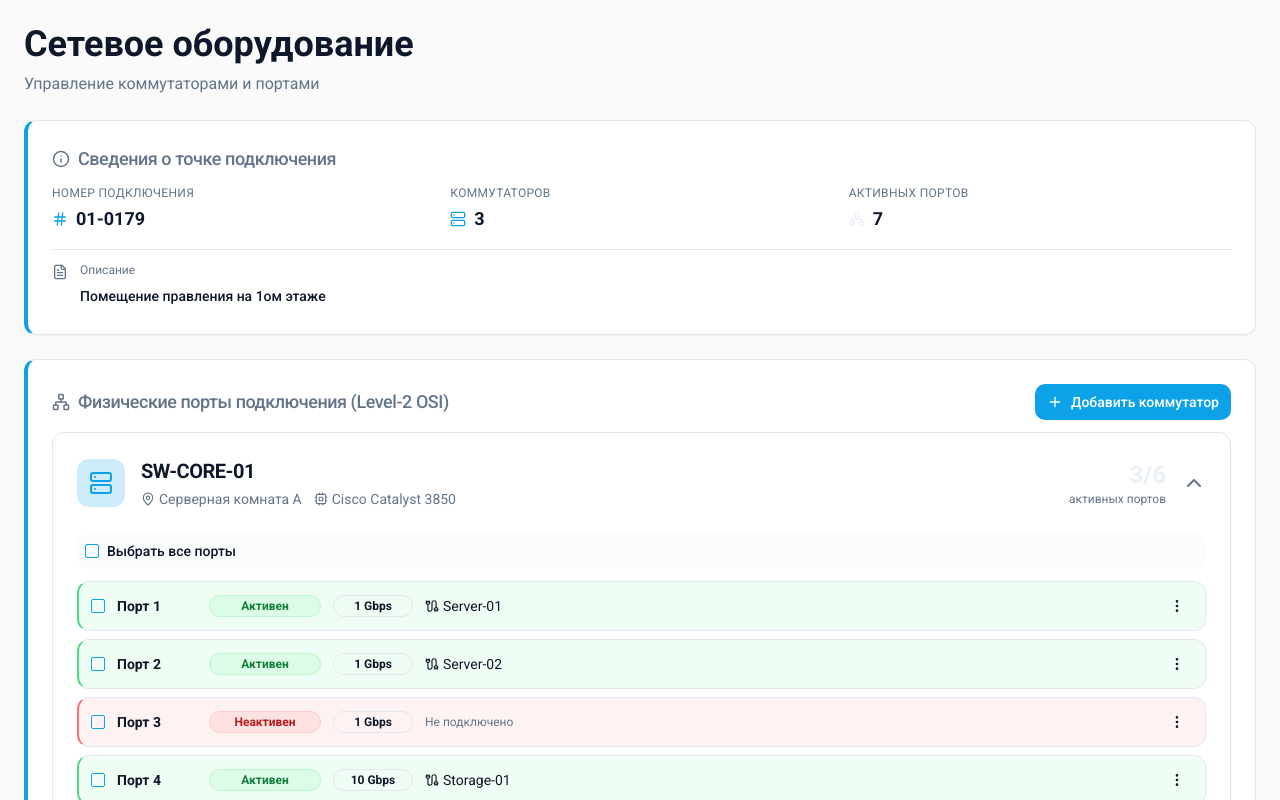
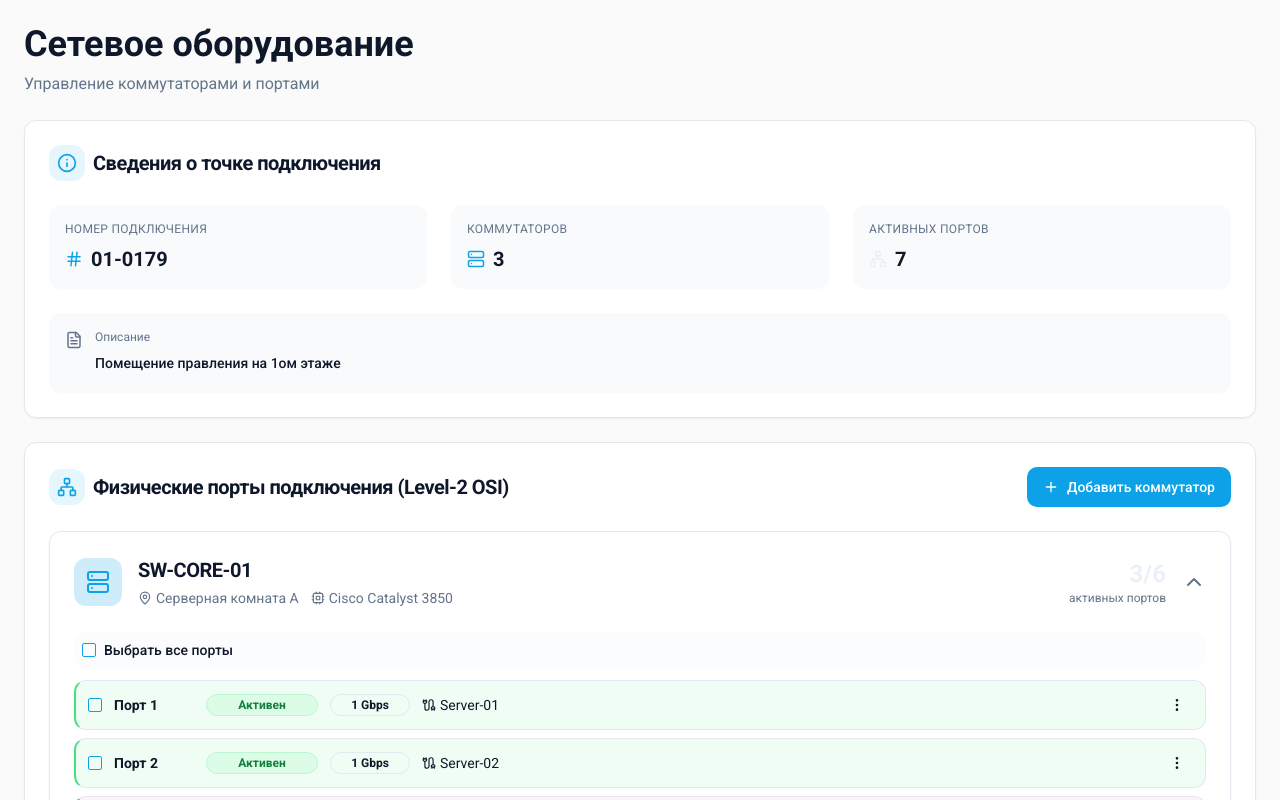
Before and after one commit to pr-poehali-dev/interface-port-display, a React (Vite) app: page / in a window 1280 px wide. Shown: the top 800 px of the page. Built offline with nearby package versions, Linux system fonts and the light colour scheme.

Commit message:
Переделай дизайн боковой границы

```diff
--- a/src/pages/Index.tsx
+++ b/src/pages/Index.tsx
@@ -318,45 +318,47 @@ const Index = () => {
           </div>
         </div>
 
-        <Card className="border-l-4 border-l-primary">
-          <CardHeader className="pb-3">
-            <CardTitle className="text-lg flex items-center gap-2 text-muted-foreground font-medium">
-              <Icon name="Info" size={18} />
+        <Card>
+          <CardHeader>
+            <CardTitle className="text-xl flex items-center gap-2">
+              <div className="p-2 rounded-lg bg-primary/10">
+                <Icon name="Info" size={20} className="text-primary" />
+              </div>
               Сведения о точке подключения
             </CardTitle>
           </CardHeader>
-          <CardContent className="space-y-4">
-            <div className="grid grid-cols-1 md:grid-cols-3 gap-4">
-              <div className="space-y-1">
+          <CardContent className="space-y-6">
+            <div className="grid grid-cols-1 md:grid-cols-3 gap-6">
+              <div className="p-4 rounded-lg bg-muted/50 space-y-2">
                 <p className="text-xs text-muted-foreground uppercase tracking-wide">Номер подключения</p>
                 <div className="flex items-center gap-2">
-                  <Icon name="Hash" size={16} className="text-primary" />
-                  <p className="text-lg font-bold">{connectionInfo.vlanNumber}</p>
+                  <Icon name="Hash" size={18} className="text-primary" />
+                  <p className="text-xl font-bold">{connectionInfo.vlanNumber}</p>
                 </div>
               </div>
 
-              <div className="space-y-1">
+              <div className="p-4 rounded-lg bg-muted/50 space-y-2">
                 <p className="text-xs text-muted-foreground uppercase tracking-wide">Коммутаторов</p>
                 <div className="flex items-center gap-2">
-                  <Icon name="Server" size={16} className="text-primary" />
-                  <p className="text-lg font-bold">{mockData.length}</p>
+                  <Icon name="Server" size={18} className="text-primary" />
+                  <p className="text-xl font-bold">{mockData.length}</p>
                 </div>
               </div>
 
-              <div className="space-y-1">
+              <div className="p-4 rounded-lg bg-muted/50 space-y-2">
                 <p className="text-xs text-muted-foreground uppercase tracking-wide">Активных портов</p>
                 <div className="flex items-center gap-2">
-                  <Icon name="Network" size={16} className="text-accent" />
-                  <p className="text-lg font-bold">
+                  <Icon name="Network" size={18} className="text-accent" />
+                  <p className="text-xl font-bold">
                     {mockData.reduce((acc, sw) => acc + sw.ports.filter((p) => p.status === 'active').length, 0)}
                   </p>
                 </div>
               </div>
             </div>
 
-            <div className="pt-3 border-t border-border">
+            <div className="p-4 rounded-lg bg-muted/50">
               <div className="flex items-start gap-3">
-                <Icon name="FileText" size={16} className="text-muted-foreground mt-0.5" />
+                <Icon name="FileText" size={18} className="text-muted-foreground mt-0.5" />
                 <div className="flex-1">
                   <p className="text-xs text-muted-foreground mb-1">Описание</p>
                   {isEditingDescription ? (
@@ -420,14 +422,16 @@ const Index = () => {
           </CardContent>
         </Card>
 
-        <Card className="border-l-4 border-l-primary">
-          <CardHeader className="pb-3">
+        <Card>
+          <CardHeader>
             <div className="flex items-center justify-between">
-              <CardTitle className="text-lg flex items-center gap-2 text-muted-foreground font-medium">
-                <Icon name="Network" size={18} />
+              <CardTitle className="text-xl flex items-center gap-2">
+                <div className="p-2 rounded-lg bg-primary/10">
+                  <Icon name="Network" size={20} className="text-primary" />
+                </div>
                 Физические порты подключения (Level-2 OSI)
               </CardTitle>
-              <Button onClick={handleAddSwitch} size="sm" className="gap-2">
+              <Button onClick={handleAddSwitch} className="gap-2">
                 <Icon name="Plus" size={16} />
                 Добавить коммутатор
               </Button>
```
